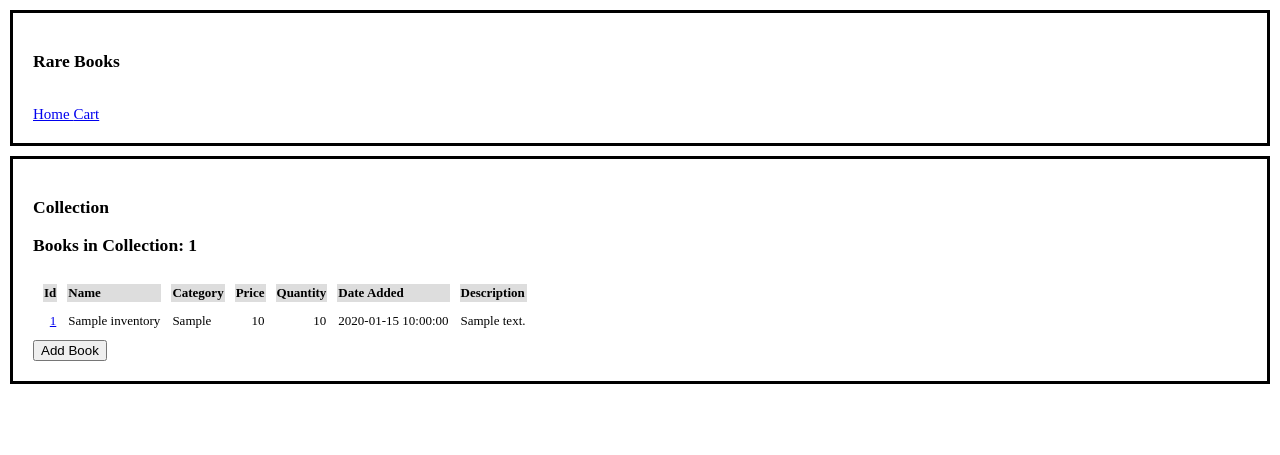
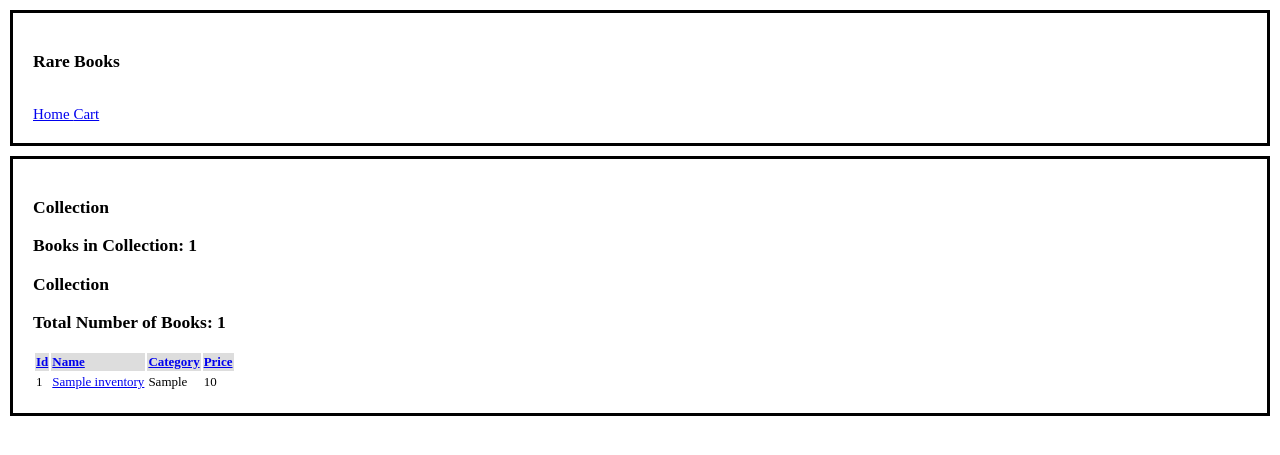
Before and after one commit to MustafaDasorwala/rarebooks, a PHP site: page /rarebooks/ in a window 1280 px wide. Shown: the top 455 px of the page. Run offline with PHP 8.4, Linux system fonts and the light colour scheme; tables that the repository leaves empty or names only in its code hold one stand-in row (values such as "Sample post"); some libraries are stand-ins or nearby versions.

Commit message:
sorting implemented

```diff
--- a/application/controller/inventory.php
+++ b/application/controller/inventory.php
@@ -10,7 +10,8 @@ class Inventory extends Controller
      * PAGE: index
      * This method handles what happens when you move to http://php-mvn/inventory/index
      */
-    public function index()
+
+    public function index($col = 'id')
     {
         // simple message to show where you are
         //echo 'Message from Controller: You are in the Controller: Inventory, using the method index().';
@@ -19,6 +20,18 @@ class Inventory extends Controller
         // NOTE: please write the name of the model "LikeThis"
         $inventory_model = $this->loadModel('InventoryModel');
         $inventory = $inventory_model->getAllBooks();
+        if($col == 'Id'){
+            $inventory = $inventory_model->getAllBooks();
+        }
+        elseif($col == 'Name'){
+            $inventory = $inventory_model->getAllBooksSortByName();
+        }
+        elseif($col == 'Category'){
+            $inventory = $inventory_model->getAllBooksSortByCategory();
+        }
+        elseif($col == 'Price'){
+            $inventory = $inventory_model->getAllBooksSortByPrice();
+        }
 
         // load another model, perform an action, pass the returned data to a variable
         // NOTE: please write the name of the model "LikeThis"
@@ -105,4 +118,24 @@ class Inventory extends Controller
 
     }
 
+    public function index2($col)
+    {
+
+        $inventory_model = $this->loadModel('InventoryModel');
+        if($col == "id"){
+            $inventory = $inventory_model->getAllBooks();
+        }
+
+
+        $stats_model = $this->loadModel('StatsModel');
+        $amount_of_books = $stats_model->getAmountOfBooks();
+
+
+        require 'application/views/_templates/header.php';
+        require 'application/views/inventory/index.php';
+        require 'application/views/_templates/footer.php';
+    }
+
+
+
 }
--- a/application/models/inventorymodel.php
+++ b/application/models/inventorymodel.php
@@ -39,6 +39,30 @@ class InventoryModel
         $result = $query->execute();
         return $result;
      }
+
+    public function getAllBooksSortByName()
+    {
+        $sql = "SELECT * FROM inventory ORDER BY item_name ASC";
+        $query = $this->db->prepare($sql);
+        $query->execute();
+        return $query->fetchAll();
+    }
+
+    public function getAllBooksSortByCategory()
+    {
+        $sql = "SELECT * FROM inventory ORDER BY category ASC";
+        $query = $this->db->prepare($sql);
+        $query->execute();
+        return $query->fetchAll();
+    }
+
+    public function getAllBooksSortByPrice()
+    {
+        $sql = "SELECT * FROM inventory ORDER BY price ASC";
+        $query = $this->db->prepare($sql);
+        $query->execute();
+        return $query->fetchAll();
+    }
 
     public function ValidateBookParameters( $dbPOST )
     {
--- a/application/views/cart/index.php
+++ b/application/views/cart/index.php
@@ -45,7 +45,7 @@ function UpdateCart(id)
                 <thead style="background-color: #ddd; font-weight: bold;">
                     <tr>
                         <td>Book</td>
-                        <td>Price Per Book</td>
+                        <td>Unit Price</td>
                         <td>Qty</td>
                         <td>Total</td>
                         <td>Update</td>
--- a/application/views/inventory/index.php
+++ b/application/views/inventory/index.php
@@ -2,34 +2,30 @@
    <h3>Collection</h3>
     <div>
         <h3>Books in Collection: <?php echo $amount_of_books; ?></h3>
+        <h3>Collection</h3>
+        <div>
+            <h3>Total Number of Books: <?php echo $amount_of_books; ?></h3>
         </div>
-    <table cellspacing="10">
+
+        <table>
             <thead style="background-color: #ddd; font-weight: bold;">
             <tr>
-            <td>Id</td>
-            <td>Name</td>
-            <td>Category</td>
-            <td>Price</td>
-            <td>Quantity</td>
-            <td>Date Added</td>
-            <td>Description</td>
+                <td><a href="<?php echo URL . 'inventory/index/Id'; ?>">Id</a></td>
+                <td><a href="<?php echo URL . 'inventory/index/Name'; ?>">Name</a></td>
+                <td><a href="<?php echo URL . 'inventory/index/Category'; ?>">Category</a></td>
+                <td><a href="<?php echo URL . 'inventory/index/Price'; ?>">Price</a></td>
             </tr>
             </thead>
             <tbody>
             <?php foreach ($inventory as $book) { ?>
                 <tr>
-                <td align="right"><a href="<?php echo URL . 'inventory/EditBookView/' . $book->item_id; ?>">
-                    <?php if (isset($book->item_id)) echo $book->item_id; ?></a></td>
-                <td><?php if (isset($book->item_name)) echo $book->item_name; ?></td>
+                    <td><?php if (isset($book->item_id)) echo $book->item_id; ?></td>
+                    <td><a href="<?php echo URL . 'inventory/detailview/' . $book->item_id; ?>">
+                      <?php if (isset($book->item_name)) echo $book->item_name; ?></a></td>
                     <td><?php if (isset($book->category)) echo $book->category; ?></td>
-                <td align="right"><?php if (isset($book->price)) echo $book->price; ?></td>
-                <td align="right"><?php if (isset($book->quantity_on_hand)) echo $book->quantity_on_hand; ?></td>
-                <td align="right"><?php if (isset($book->date_added)) echo $book->date_added; ?></td>
-                <td><?php if (isset($book->item_description)) echo $book->item_description; ?></td>
-                <td hidden=$user ><a href="<?php echo URL . 'inventory/detailview/' . $book->item_id; ?>">Review</a></td>
+                    <td><?php if (isset($book->price)) echo $book->price; ?></td>
                 </tr>
             <?php } ?>
             </tbody>
         </table>
-    <input  type="button"   value="Add Book"    onclick="location.href='<?php echo URL; ?>inventory/CreateBookView'">
 </div>
```
Lines whose indentation alone changed are shown as unchanged.
